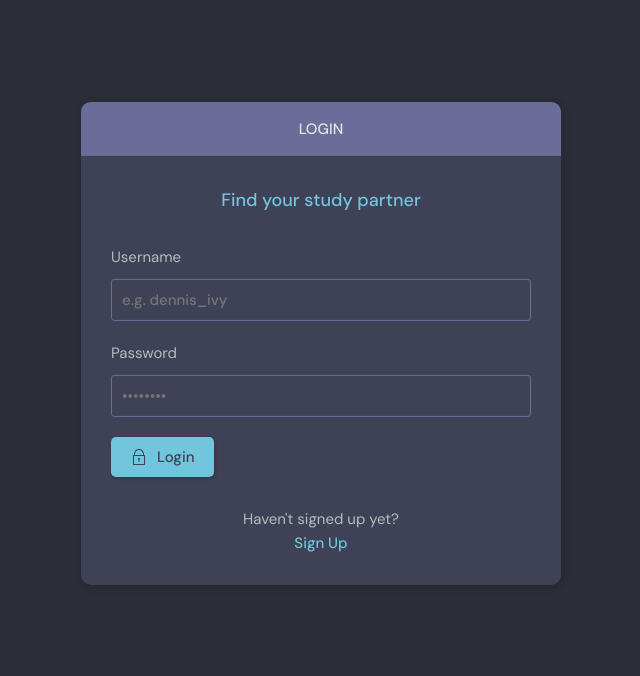
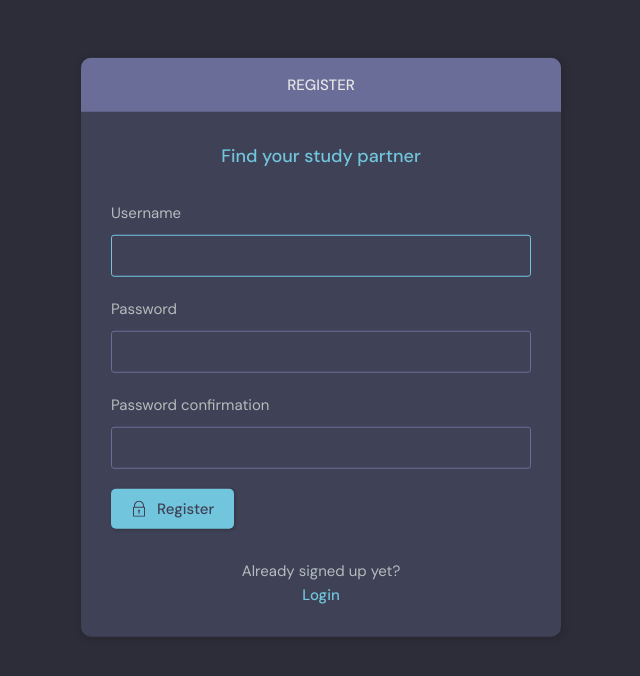
Before and after one commit to ypwang1/StudyBud-Django, a Django app: page /register/ in a window 1280 px wide. Shown: the part 76-752 px from the top of the page, without its empty margins (319-959 px from the left). Run offline with Django 5.2, Linux system fonts and the light colour scheme.

Commit message:
complete signup and login functionalities

```diff
--- a/base/templates/base/login_register.html
+++ b/base/templates/base/login_register.html
@@ -1,5 +1,4 @@
-{% extends 'main.html' %}
-{% block content %}
+{% extends 'main.html' %} {% block content %}
 <main class="auth layout">
   {% if page == 'login' %}
   <div class="container">
@@ -16,7 +15,12 @@
           {% csrf_token %}
           <div class="form__group form__group">
             <label for="room_name">Username</label>
-                <input id="username" name="username" type="text" placeholder="e.g. dennis_ivy" />
+            <input
+              id="username"
+              name="username"
+              type="text"
+              placeholder="e.g. dennis_ivy"
+            />
           </div>
           <div class="form__group">
             <label for="password">Password</label>
@@ -61,26 +65,19 @@
     <div class="layout__box">
       <div class="layout__boxHeader">
         <div class="layout__boxTitle">
-              <h3>Login</h3>
+          <h3>Register</h3>
         </div>
       </div>
       <div class="layout__body">
         <h2 class="auth__tagline">Find your study partner</h2>
 
-            <form class="form" action="#">
+        <form class="form" action="" method="POST">
+          {% csrf_token %} {% for filed in form %}
           <div class="form__group form__group">
-                <label for="room_name">Username</label>
-                <input id="username" name="username" type="text" placeholder="e.g. dennis_ivy" />
+            <label for="room_name">{{filed.label}}</label>
+            {{filed}}
           </div>
-              <div class="form__group">
-                <label for="password">Password</label>
-                <input
-                  id="password"
-                  name="password"
-                  type="password"
-                  placeholder="&bull;&bull;&bull;&bull;&bull;&bull;&bull;&bull;"
-                />
-              </div>
+          {% endfor %}
 
           <button class="btn btn--main" type="submit">
             <svg
@@ -99,13 +96,13 @@
               ></path>
             </svg>
 
-                Login
+            Register
           </button>
         </form>
 
         <div class="auth__action">
-              <p>Haven't signed up yet?</p>
-              <a href="signup.html" class="btn btn--link">Sign Up</a>
+          <p>Already signed up yet?</p>
+          <a href="{% url 'login' %}" class="btn btn--link">Login</a>
         </div>
       </div>
     </div>
```
Also changed, not shown: db.sqlite3. Lines whose indentation alone changed are shown as unchanged.
